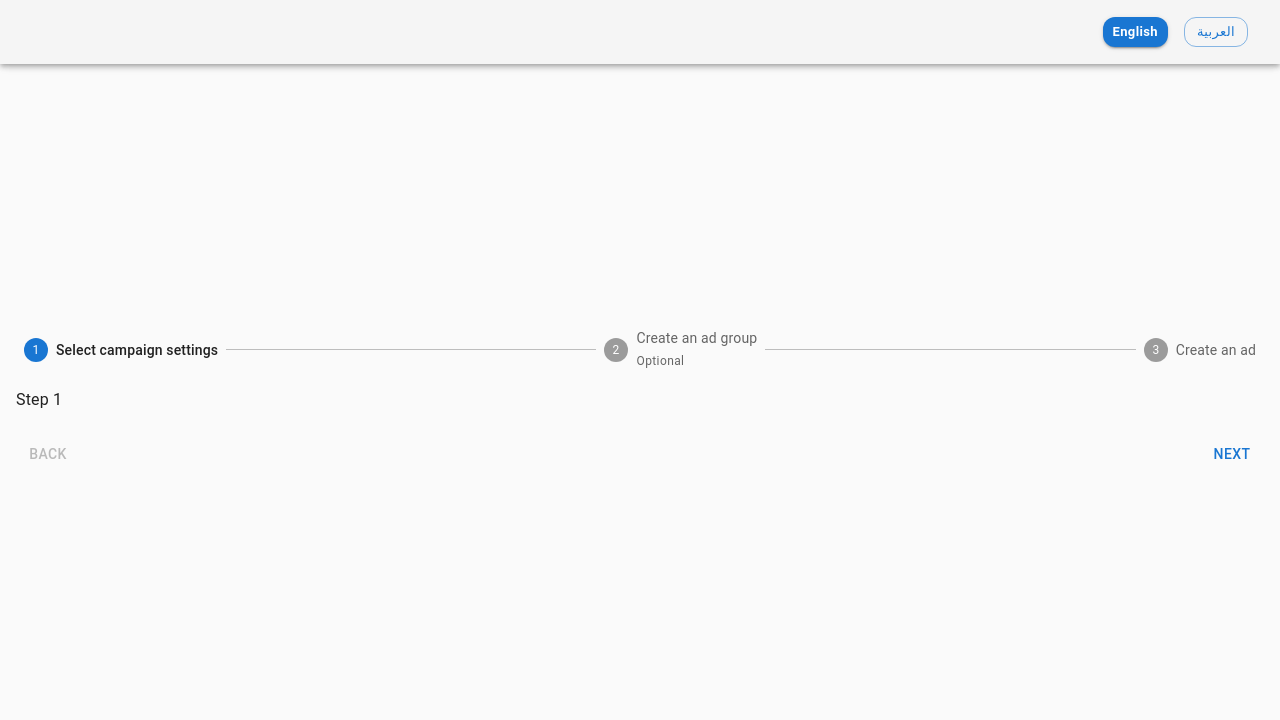
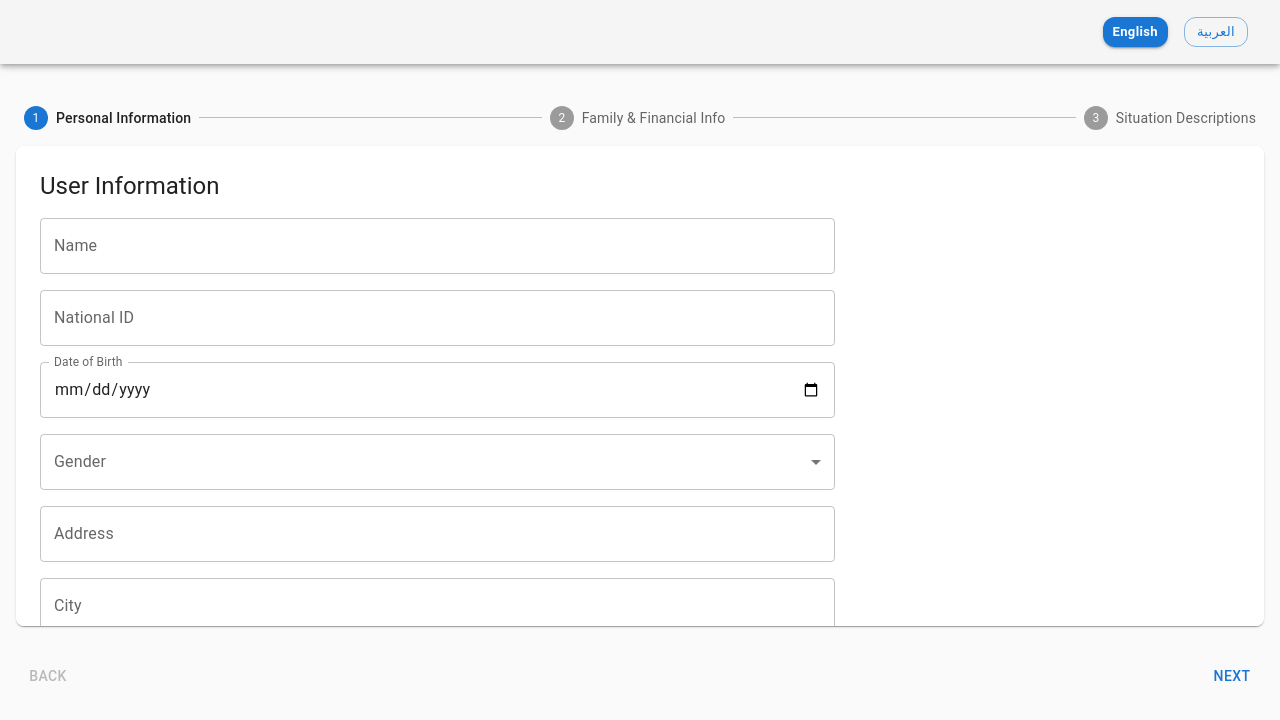
Before and after one commit to arvindtheace/social-support-portal, a React (Vite) app: page / in a window 1280 px wide. Shown: the top 720 px of the page. Built offline with nearby package versions, Linux system fonts and the light colour scheme.

Commit message:
wip code cleanup

```diff
--- a/src/App.jsx
+++ b/src/App.jsx
@@ -8,7 +8,6 @@ import { useTranslation, Trans } from 'react-i18next';
 import { useState, useEffect } from 'react';
 import { arSA } from '@mui/material/locale';
 import TopBar from './components/TopBar';
-import Box from '@mui/material/Box';
 import CssBaseline from '@mui/material/CssBaseline';
 import FormContainer from './components/FormContainer';
 
--- a/src/components/FormContainer.jsx
+++ b/src/components/FormContainer.jsx
@@ -6,57 +6,25 @@ import StepLabel from '@mui/material/StepLabel';
 import Button from '@mui/material/Button';
 import Typography from '@mui/material/Typography';
 import { useTranslation } from 'react-i18next';
+import Step1Form from './Step1Form';
 
 
-const  FormContainer = ({ theme }) => {
+const FormContainer = ({ theme }) => {
     const { t } = useTranslation();
     const [activeStep, setActiveStep] = React.useState(0);
-  const [skipped, setSkipped] = React.useState(new Set());
-  const steps = [ t('step1'), t('step2'), t('step3')];
-
-  const isStepOptional = (step) => {
-    return step === 1;
-  };
-
-  const isStepSkipped = (step) => {
-    return skipped.has(step);
-  };
+    const steps = [t('step1'), t('step2'), t('step3')];
 
     const handleNext = () => {
-    let newSkipped = skipped;
-    if (isStepSkipped(activeStep)) {
-      newSkipped = new Set(newSkipped.values());
-      newSkipped.delete(activeStep);
-    }
-
         setActiveStep((prevActiveStep) => prevActiveStep + 1);
-    setSkipped(newSkipped);
     };
 
     const handleBack = () => {
         setActiveStep((prevActiveStep) => prevActiveStep - 1);
     };
 
-  const handleSkip = () => {
-    if (!isStepOptional(activeStep)) {
-      // You probably want to guard against something like this,
-      // it should never occur unless someone's actively trying to break something.
-      throw new Error("You can't skip a step that isn't optional.");
-    }
-
-    setActiveStep((prevActiveStep) => prevActiveStep + 1);
-    setSkipped((prevSkipped) => {
-      const newSkipped = new Set(prevSkipped.values());
-      newSkipped.add(activeStep);
-      return newSkipped;
-    });
-  };
-
     const handleReset = () => {
         setActiveStep(0);
     };
-
-  console.log('theme, ', theme);
 
     return (
         <Box sx={{ mx: 2 }} dir={theme.direction}>
@@ -64,17 +32,11 @@ const  FormContainer = ({ theme }) => {
                 {steps.map((label, index) => {
                     const stepProps = {};
                     const labelProps = {};
-          if (isStepOptional(index)) {
-            labelProps.optional = (
-              <Typography variant="caption">Optional</Typography>
-            );
-          }
-          if (isStepSkipped(index)) {
-            stepProps.completed = false;
-          }
                     return (
                         <Step key={label} {...stepProps}>
-              <StepLabel {...labelProps}>{label}</StepLabel>
+                            <StepLabel {...labelProps}>
+                                {label}
+                            </StepLabel>
                         </Step>
                     );
                 })}
@@ -91,7 +53,7 @@ const  FormContainer = ({ theme }) => {
                 </React.Fragment>
             ) : (
                 <React.Fragment>
-          <Typography sx={{ mt: 2, mb: 1 }}>Step {activeStep + 1}</Typography>
+                    {activeStep === 0 ? <Step1Form /> : <Typography sx={{ mt: 2, mb: 1 }}>Step {activeStep + 1}</Typography>}
                     <Box sx={{ display: 'flex', flexDirection: 'row', pt: 2 }}>
                         <Button
                             color="inherit"
@@ -102,11 +64,6 @@ const  FormContainer = ({ theme }) => {
                             {t('back')}
                         </Button>
                         <Box sx={{ flex: '1 1 auto' }} />
-            {isStepOptional(activeStep) && (
-              <Button color="inherit" onClick={handleSkip} sx={{ mr: 1 }}>
-                {t('skip')}
-              </Button>
-            )}
                         <Button onClick={handleNext}>
                             {activeStep === steps.length - 1 ? t('finish') : t('next')}
                         </Button>
--- /dev/null
+++ b/src/components/Step1Form.jsx
@@ -0,0 +1,129 @@
+// src/components/UserForm.jsx
+import { useForm, Controller } from 'react-hook-form';
+import { useDispatch, useSelector } from 'react-redux';
+import { saveUserData } from '../store/userSlice';
+import Box from '@mui/material/Box';
+import Button from '@mui/material/Button';
+import Grid from '@mui/material/Grid';
+import TextField from '@mui/material/TextField';
+import MenuItem from '@mui/material/MenuItem';
+import Typography from '@mui/material/Typography';
+
+const genders = ['Male', 'Female', 'Other'];
+
+const fields = [
+    { name: 'name', label: 'Name', required: true },
+    { name: 'nationalId', label: 'National ID', required: true },
+    { name: 'dob', label: 'Date of Birth', type: 'date', required: true },
+    { name: 'gender', label: 'Gender', type: 'select', required: true },
+    { name: 'address', label: 'Address' },
+    { name: 'city', label: 'City' },
+    { name: 'state', label: 'State' },
+    { name: 'country', label: 'Country' },
+    { name: 'phone', label: 'Phone', required: true, pattern: /^[0-9]{10}$/, message: 'Phone must be 10 digits' },
+    { name: 'email', label: 'Email', required: true, pattern: /^\S+@\S+\.\S+$/, message: 'Enter a valid email' },
+];
+
+const Step1Form = () => {
+    const dispatch = useDispatch();
+    const defaultValues = useSelector((state) => state.user);
+
+    const { handleSubmit, control, reset, formState: { errors } } = useForm({
+        defaultValues,
+        mode: 'onTouched',
+        reValidateMode: 'onChange',
+    });
+
+    const onSubmit = (data) => {
+        dispatch(saveUserData(data));
+        console.log('Saved:', data);
+    };
+
+    console.log('errors', errors);
+
+    return (
+        <Box
+            component="form"
+            onSubmit={handleSubmit(onSubmit)}
+            //   sx={{ maxWidth: 600, mx: 'auto', p: 3 }}
+            sx={{
+                maxWidth: '100%',
+                mx: 'auto',
+                my: 2,
+                p: 3,
+                maxHeight: '60vh',        // limit form height
+                overflowY: 'auto',        // enable scrolling
+                bgcolor: 'background.paper',
+                borderRadius: 2,
+                boxShadow: 1,
+            }}
+        >
+            <Typography variant="h5" mb={2}>
+                User Information
+            </Typography>
+
+            <Grid container spacing={2}>
+                {fields.map((field) => {
+                    const validationRules = {
+                        required: field.required ? `${field.label} is required` : false,
+                        pattern: field.pattern
+                            ? { value: field.pattern, message: field.message }
+                            : undefined,
+                    };
+                    return (
+                        <Grid size={8} key={field.name}>
+                            <Controller
+                                name={field.name}
+                                control={control}
+                                rules={validationRules}
+                                render={({ field: ctrl }) =>
+                                    field.type === 'select' ? (
+                                        <TextField
+                                            {...ctrl}
+                                            select
+                                            fullWidth
+                                            label={field.label}
+                                            error={!!errors[field.name]}
+                                            helperText={errors[field.name]?.message}
+                                        >
+                                            {genders.map((option) => (
+                                                <MenuItem key={option} value={option}>
+                                                    {option}
+                                                </MenuItem>
+                                            ))}
+                                        </TextField>
+                                    ) : (
+                                        <TextField
+                                            {...ctrl}
+                                            fullWidth
+                                            label={field.label}
+                                            type={field.type || 'text'}
+                                            error={!!errors[field.name]}
+                                            helperText={errors[field.name]?.message}
+                                            InputLabelProps={field.type === 'date' ? { shrink: true } : undefined}
+                                        />
+                                    )
+                                }
+                            />
+                        </Grid>
+                    );
+                })}
+            </Grid>
+
+            <Box mt={3} display="flex" gap={2}>
+                <Button type="submit" variant="contained">
+                    Save
+                </Button>
+                <Button
+                    type="button"
+                    variant="outlined"
+                    onClick={() => reset(defaultValues)}
+                >
+                    Reset
+                </Button>
+            </Box>
+        </Box>
+    );
+}
+
+export default Step1Form;
--- a/src/i18n.js
+++ b/src/i18n.js
@@ -26,9 +26,9 @@ i18n
                     outlined: 'Outlined',
                     counter_one: 'Changed language just once',
                     counter_other: 'Changed language already {{count}} times',
-                    step1: 'Select campaign settings',
-                    step2: 'Create an ad group',
-                    step3: 'Create an ad',
+                    step1: 'Personal Information',
+                    step2: 'Family & Financial Info',
+                    step3: 'Situation Descriptions',
                     next: 'Next',
                     back: 'Back',
                     skip: 'Skip',
@@ -48,9 +48,9 @@ i18n
                     counter_few: 'تم تغيير اللغة {{count}} مرات',
                     counter_many: 'تم تغيير اللغة {{count}} مرة',
                     counter_other: 'تم تغيير اللغة {{count}} مرات',
-                    step1: 'اختر إعدادات حملة ماستر بلاستر',
-                    step2: 'أنشئ مجموعة إعلانات',
-                    step3: 'أنشئ إعلانًا',
+                    step1: 'معلومات شخصية',
+                    step2: 'المعلومات العائلية والمالية',
+                    step3: 'وصف الموقف',
                     next: "التالي",
                     back: "السابق",
                     skip: "تخطي",
--- a/src/store/index.js
+++ b/src/store/index.js
@@ -1,8 +1,8 @@
 import { configureStore } from '@reduxjs/toolkit'
-import counterReducer from './counter'
+import userReducer from './userSlice';
 
 export const store = configureStore({
   reducer: {
-    counter: counterReducer,
+    user: userReducer,
   },
 })
--- /dev/null
+++ b/src/store/userSlice.js
@@ -0,0 +1,29 @@
+// src/store/userSlice.js
+import { createSlice } from '@reduxjs/toolkit';
+
+const initialState = {
+  name: '',
+  nationalId: '',
+  dob: '',
+  gender: '',
+  address: '',
+  city: '',
+  state: '',
+  country: '',
+  phone: '',
+  email: '',
+};
+
+const userSlice = createSlice({
+  name: 'user',
+  initialState,
+  reducers: {
+    saveUserData: (state, action) => {
+      return { ...state, ...action.payload };
+    },
+    resetUserData: () => initialState,
+  },
+});
+
+export const { saveUserData, resetUserData } = userSlice.actions;
+export default userSlice.reducer;
```
Lines whose indentation alone changed are shown as unchanged.
